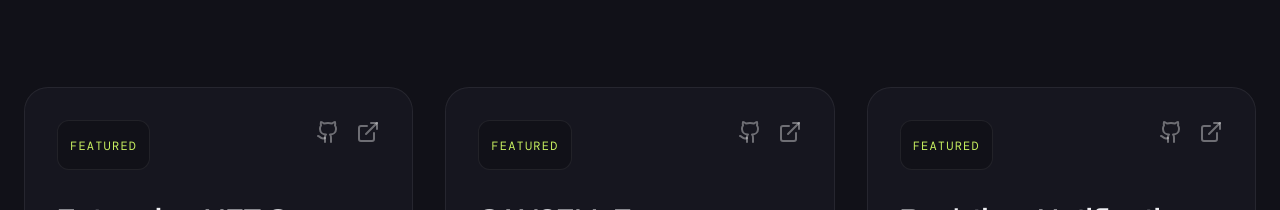
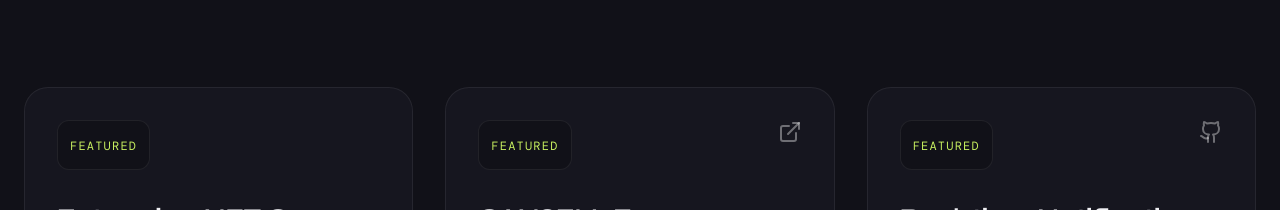
Before and after one commit to balaji-premkumar/balaji-premkumar.github.io, a React (Vite) app: page / in a window 1280 px wide. Shown: the part 5778-5988 px from the top of the page. Built offline with nearby package versions, Linux system fonts and the light colour scheme; a web font is replaced by a local one.

Commit message:
feat: conditionally render project links based on data availability

```diff
--- a/src/components/Projects.tsx
+++ b/src/components/Projects.tsx
@@ -79,6 +79,7 @@ const Projects = () => {
                   </span>
                 </div>
                 <div className="flex gap-4">
+                  {project.link && (
                     <a
                       href={project.link}
                       target="_blank"
@@ -88,6 +89,8 @@ const Projects = () => {
                     >
                       <Github size={24} />
                     </a>
+                  )}
+                  {project.demo && (
                     <a
                       href={project.demo}
                       target="_blank"
@@ -97,6 +100,7 @@ const Projects = () => {
                     >
                       <ExternalLink size={24} />
                     </a>
+                  )}
                 </div>
               </div>
 
```
Lines whose indentation alone changed are shown as unchanged.
